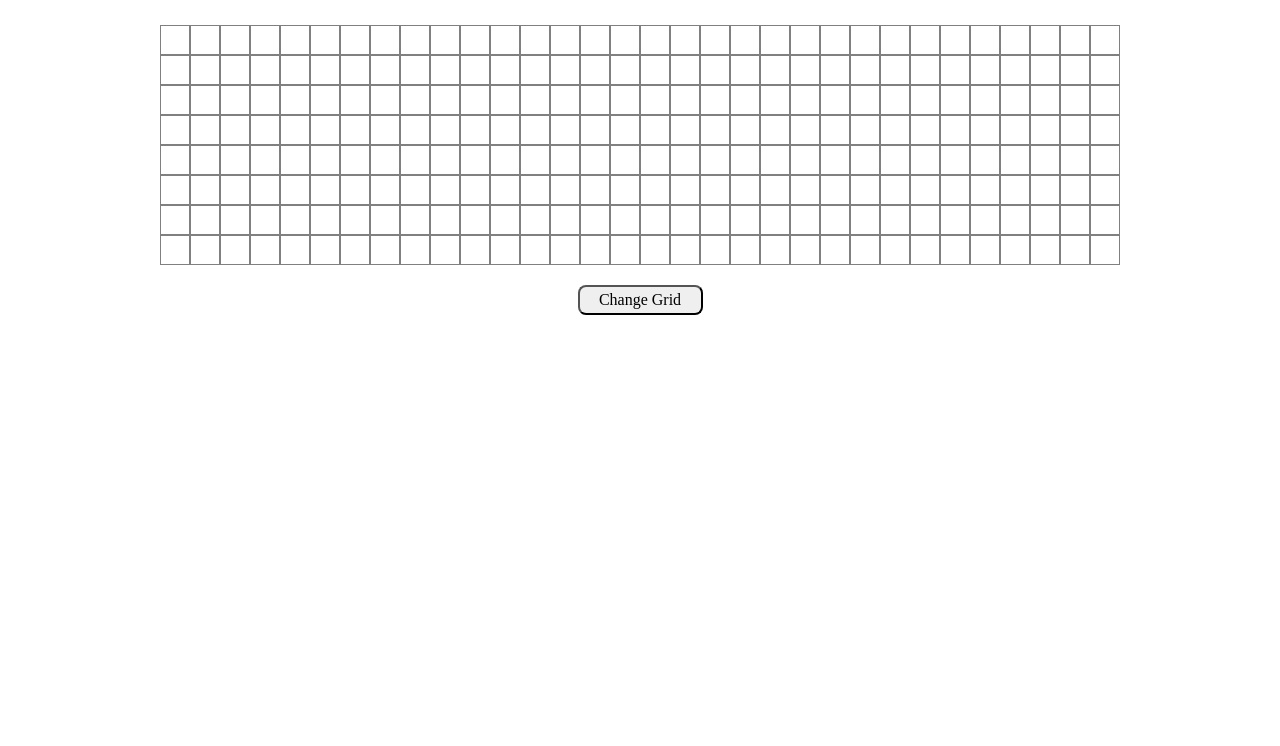
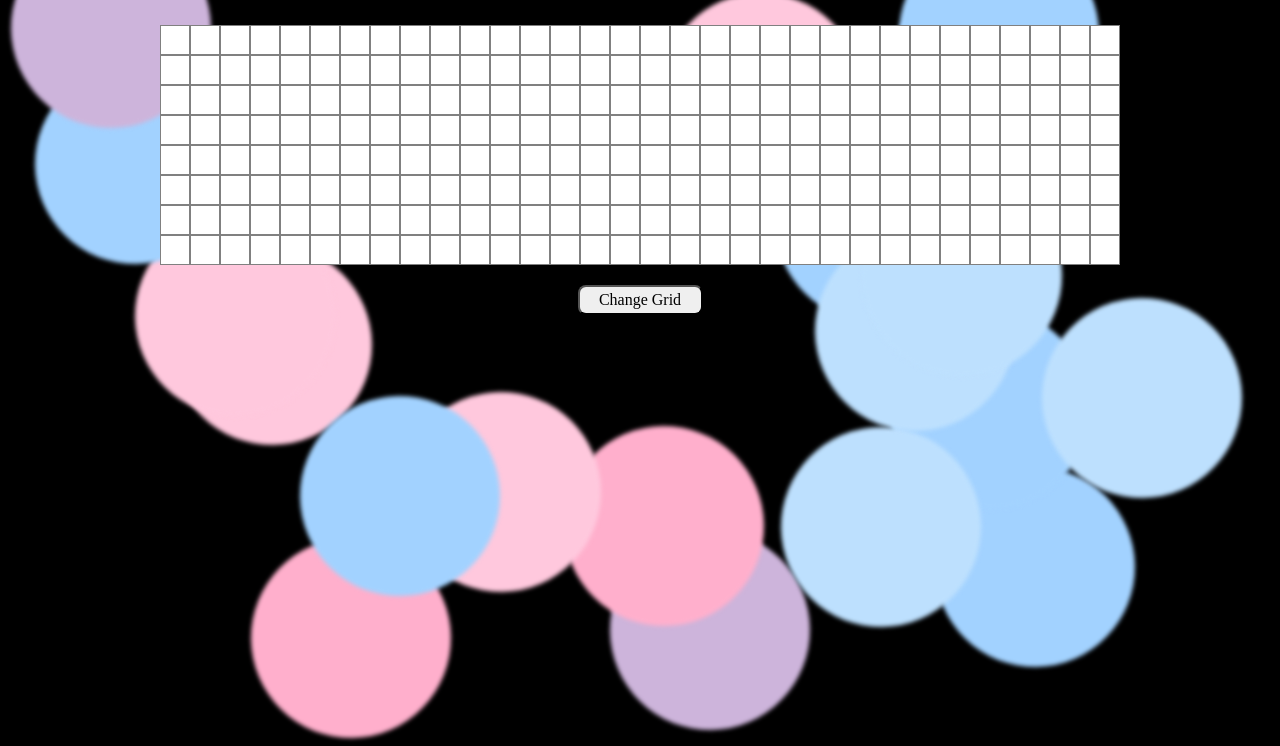
Before and after one commit to Zehnooo/TOP-Etch-A-Sketch, a plain HTML site: page index.html in a window 1280 px wide. Shown: the part 98-844 px from the top of the page. Before the commit the page ends 800 px from the top, so only its background shows below. Drawn offline with Linux system fonts and the light colour scheme.

Commit message:
Adding floating circles just for fun because I can. Project is functional

```diff
--- a/script.js
+++ b/script.js
@@ -1,4 +1,6 @@
 const colors = ["rgba(250, 231, 235, .1)","rgba(255, 212, 229, .1)","rgba(212, 255, 234, .1)","rgba(238, 203, 255, .1)","rgba(254, 255, 163, .1)","rgba(219, 220, 255, .1)"];
+const floaterColors = ["#cdb4dbff","#ffc8ddff","#ffafccff", "#bde0feff","#a2d2ffff"];
+
 const body = document.querySelector(".container");
 const grid = document.querySelector(".grid-container");
 let defaultGridSize = 16;
@@ -20,6 +22,19 @@ newGridBtn.addEventListener("click", () => {
   }
   buildGrid(gridSizeInput);
 });
+
+for (let i = 0; i < 20; i++){
+  const floaters = document.createElement("div");
+  floaters.classList.add("floater");
+  const randomNumTop = Math.floor(Math.random() * (window.innerHeight - 150));
+  const randomNumLeft = Math.floor(Math.random() * (window.innerWidth - 150));
+  const randomNumColor = Math.floor(Math.random() * colors.length);
+  const randomColor = floaterColors[randomNumColor];
+  floaters.style.backgroundColor = randomColor;
+  floaters.style.top = `${randomNumTop}px`;
+  floaters.style.left = `${randomNumLeft}px`;
+  body.append(floaters);
+}
 
 
 function buildGrid (gridSize){
--- a/styles.css
+++ b/styles.css
@@ -78,6 +78,8 @@ h6 {
 body {
   margin: 0 auto;
   padding: 0;
+  background-color: black;
+  font-family: Bodoni MT, Bodoni 72, Didot, Didot LT STD, Hoefler Text, Garamond, Times New Roman, serif;
 }
 
 .container {
@@ -93,6 +95,7 @@ body {
 }
 
 .info-container {
+  color: white;
   margin: 15px auto;
   display: flex;
   align-items: center;
@@ -101,6 +104,7 @@ body {
 }
 
 .grid-container {
+  background-color: white;
   width: 960px;
   height: max-content;
   display: flex;
@@ -123,3 +127,21 @@ button {
   width: 125px;
   border-radius: 8px;
 }
+
+.floater {
+  z-index: -4;
+  position: absolute;
+  width: 200px;
+  height: 200px;
+  border-radius: 50%;
+  filter: blur(2px);
+  pointer-events: none;
+  will-change: transform;
+    animation: float 10s ease-in-out infinite alternate;
+}
+
+@keyframes float {
+  0% { transform: translate(0, 0) rotate(0deg); }
+  50% { transform: translate(10px, 20px) rotate(5deg); }
+  100% { transform: translate(0, 0) rotate(0deg); }
+}
```
